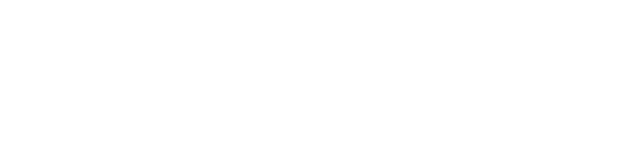
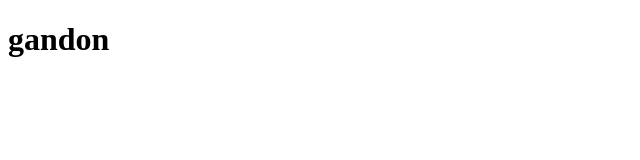
Before and after one commit to ShanyaVaronov/project, a plain HTML site: page index.html in a window 1280 px wide. Shown: the whole page, without its empty margins (0-640 px from the left). Drawn offline with Linux system fonts and the light colour scheme.

Commit message:
Add files via upload

```diff
--- a/index.html
+++ b/index.html
@@ -8,7 +8,7 @@
 </head>
 
 <body>
-
+    <h1>gandon</h1>
 </body>
 
 </html>
```
